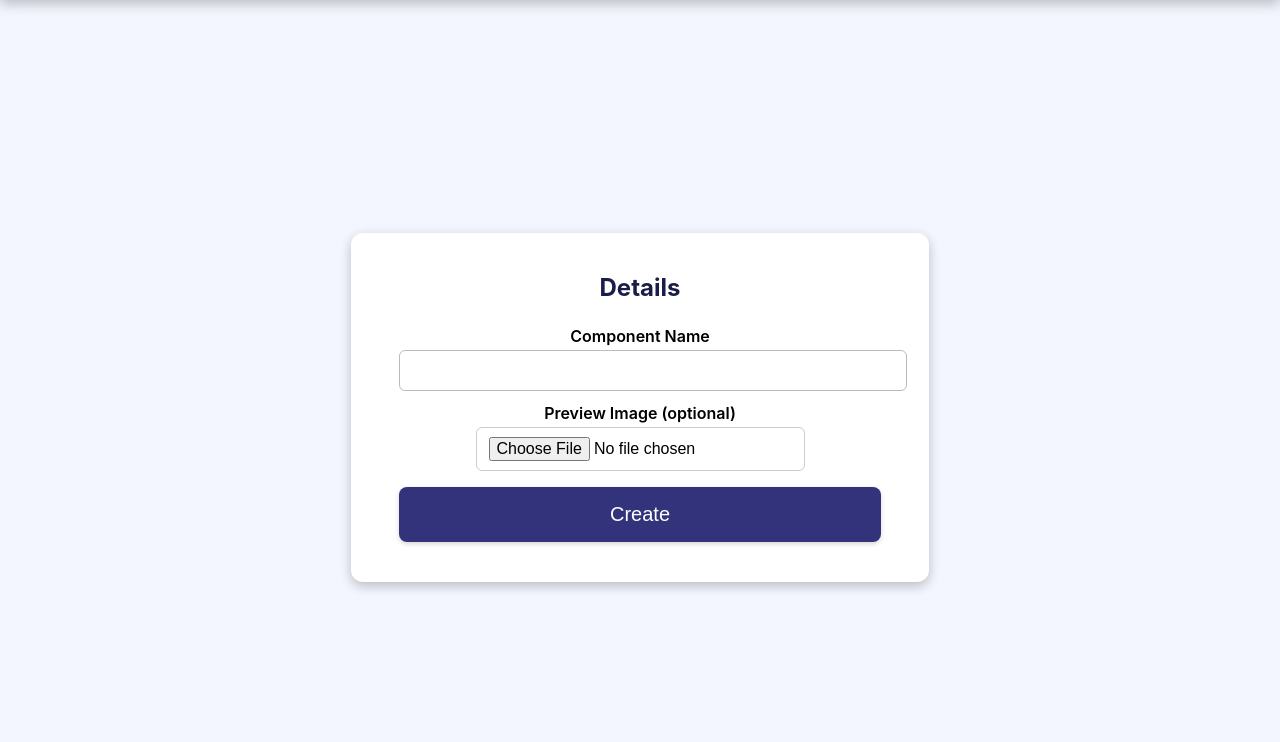
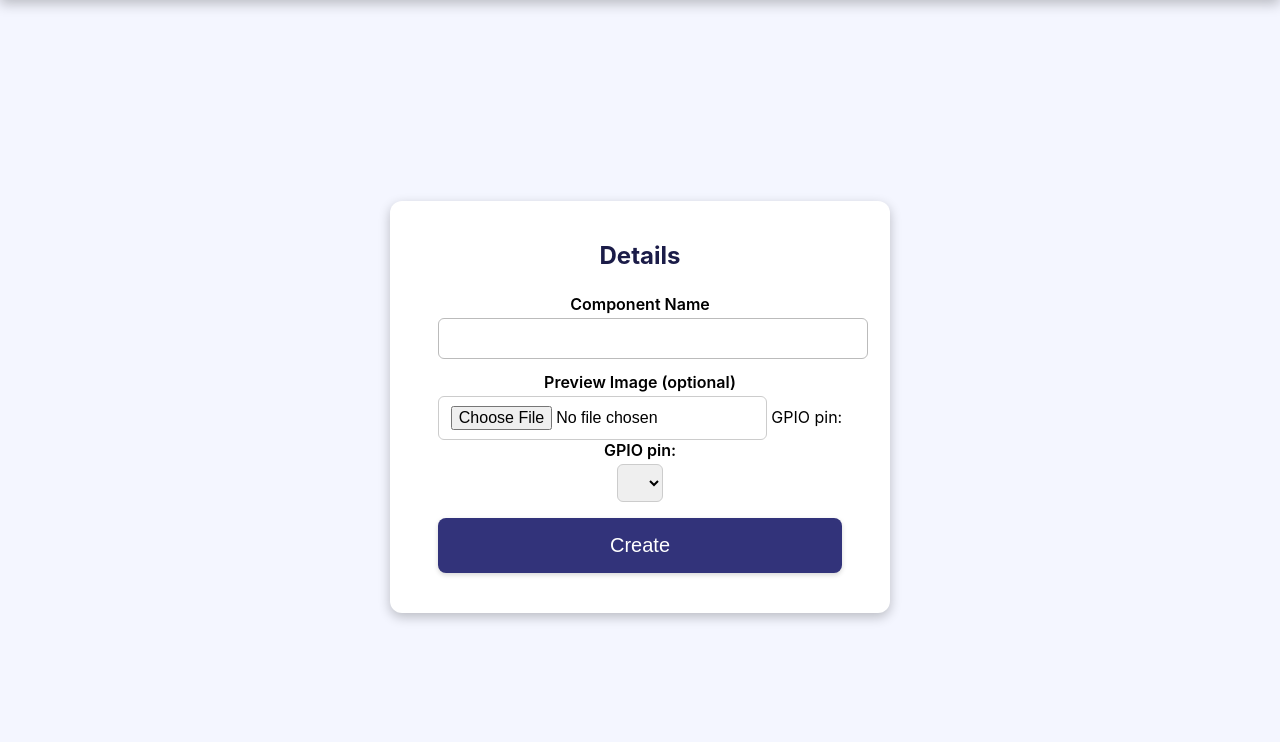
Before and after one commit to Renewable-Energy-Systems/Thermal-Battery-Assembly-Guidance, a Flask app: page /components/new in a window 1280 px wide. Shown: the part 75-817 px from the top of the page. Run offline with Flask 3, Linux system fonts and the light colour scheme; lists and menus that the app fills with data are empty.

Commit message:
Add wasgi.py
Signed-off-by: weberqbot <gitbot@weberq.in>

```diff
--- a/templates/component_new.html
+++ b/templates/component_new.html
@@ -21,6 +21,18 @@
     <label class="form-label" for="comp_img" style="margin-top:0.8rem">Preview Image&nbsp;(optional)</label>
     <input type="file" id="comp_img" name="comp_img" accept="image/*">
 
+    <label for="gpio">GPIO pin:</label>
+<!-- add inside the Details card, wherever the GPIO selector lives -->
+<label class="form-label fw-medium">GPIO pin:</label>
+<select name="gpio" class="form-select" required>
+  {# ←--- populate dropdown ---→ #}
+  {% for pin in gpio_choices %}
+      <option value="{{ pin }}">{{ pin }}</option>
+  {% endfor %}
+</select>
+
+
+
     <button class="btn" style="width:100%;margin-top:1rem">Create</button>
   </form>
 </section>
--- /dev/null
+++ b/wsgi.py
@@ -0,0 +1,2 @@
+# tiny one-liner wrapper
+from app import app  # pragma: no cover
```
Also changed, not shown: templates/component_edit.html (+12 -0 lines).
